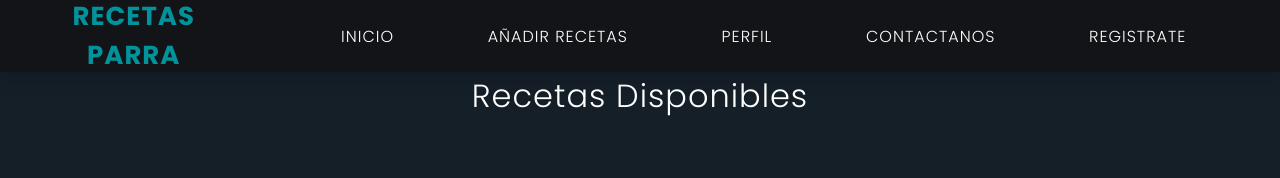
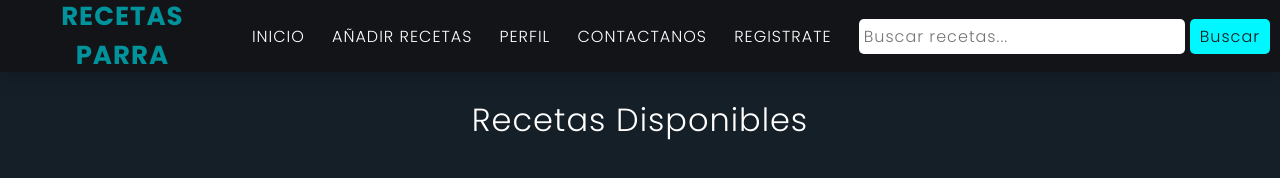
Before and after one commit to Asierito/webrecetas, a website: page index.html in a window 1280 px wide. Drawn offline with Linux system fonts and the light colour scheme; files that its build step writes are made by us from their sources.

Commit message:
Update index.html

```diff
--- a/index.html
+++ b/index.html
@@ -18,7 +18,7 @@
 
         body {
             overflow-x: hidden;
-            padding-top: 4.5rem; /* Espacio para la barra de navegación */
+            padding-top: 6rem;
             background-color: #151f28;
         }
 
@@ -35,9 +35,10 @@
             background-color: #131418;
             box-shadow: 0 3px 20px rgba(0, 0, 0, 0.2);
             display: flex;
-            position: fixed; /* Mantiene la barra fija */
-            top: 0; /* Pegado a la parte superior */
-            z-index: 10; /* Asegúrate de que esté por encima de otros elementos */
+            align-items: center;
+            position: fixed;
+            top: 0;
+            z-index: 10;
         }
 
         .logo {
@@ -48,7 +49,7 @@
         .nav-links {
             display: flex;
             list-style: none;
-            width: 88vw;
+            width: 60vw;
             padding: 0 0.7vw;
             justify-content: space-evenly;
             align-items: center;
@@ -60,8 +61,39 @@
             text-decoration: none;
             margin: 0 0.7vw;
         }
+
         .nav-links li a:hover {
             color: #61DAFB;
+        }
+
+        .search-bar {
+            display: flex;
+            align-items: center;
+            margin-left: auto;
+            padding-right: 10px;
+        }
+
+        .search-bar input {
+            padding: 5px;
+            font-size: 1rem;
+            border-radius: 5px;
+            border: none;
+        }
+
+        .search-bar button {
+            padding: 5px 10px;
+            font-size: 1rem;
+            background-color: #00f7ff;
+            color: #191919;
+            border: none;
+            border-radius: 5px;
+            cursor: pointer;
+            margin-left: 5px;
+            transition: background-color 0.3s;
+        }
+
+        .search-bar button:hover {
+            background-color: #01939c;
         }
 
         .recipe-container {
@@ -72,12 +104,11 @@
             padding: 20px;
         }
 
-        /* Estilo para las tarjetas */
         .recipe-card {
             background: #191919;
-            border-radius: 15px;
+            border-radius: 10px;
             overflow: hidden;
-            width: 250px; /* Ancho reducido para tarjetas más pequeñas */
+            width: 300px;
             box-shadow: 0 10px 15px rgba(0, 0, 0, 0.3);
             transition: transform 0.3s ease, box-shadow 0.3s ease;
             display: flex;
@@ -92,12 +123,12 @@
 
         .recipe-card img {
             width: 100%;
-            height: 150px; /* Altura fija para mantener consistencia */
+            height: 150px;
             object-fit: cover;
         }
 
         .recipe-card .content {
-            padding: 15px;
+            padding: 20px;
             color: #fff;
         }
 
@@ -138,8 +169,12 @@
             <li><a href="agregar-receta.html">Añadir Recetas</a></li>
             <li><a href="profile.html">Perfil</a></li>
             <li><a href="contactanos.html">Contactanos</a></li>
-            <li><a href="login.html">Registrate</a></li>
+            <li><a href="register2.html">Registrate</a></li>
         </ul>
+        <div class="search-bar">
+            <input type="text" id="searchInput" placeholder="Buscar recetas...">
+            <button onclick="searchRecipes()">Buscar</button>
+        </div>
     </nav>
 
     <h2>Recetas Disponibles</h2>
@@ -155,7 +190,7 @@
                 card.classList.add('recipe-card');
 
                 const img = document.createElement('img');
-                img.src = recipe.image; // Asegúrate de que esto sea una URL válida
+                img.src = recipe.image;
                 img.alt = recipe.name;
 
                 const content = document.createElement('div');
@@ -163,14 +198,14 @@
 
                 const title = document.createElement('div');
                 title.classList.add('title');
-                title.textContent = recipe.name; // Aquí se asigna el nombre de la receta
+                title.textContent = recipe.name;
 
                 const button = document.createElement('button');
                 button.classList.add('view-recipe');
                 button.textContent = 'Ver Receta';
                 button.onclick = () => {
                     localStorage.setItem('selectedRecipe', index);
-                    window.location.href = 'ver-receta.html'; // Cambia a la página de ver receta
+                    window.location.href = 'ver-receta.html';
                 };
 
                 content.appendChild(title);
@@ -182,7 +217,16 @@
             });
         }
 
-        // Cargar recetas al inicio
+        function searchRecipes() {
+            const input = document.getElementById('searchInput').value.toLowerCase();
+            const recipes = document.querySelectorAll('.recipe-card');
+
+            recipes.forEach(recipe => {
+                const title = recipe.querySelector('.title').textContent.toLowerCase();
+                recipe.style.display = title.includes(input) ? '' : 'none';
+            });
+        }
+
         document.addEventListener('DOMContentLoaded', loadRecipes);
     </script>
 </body>
```
